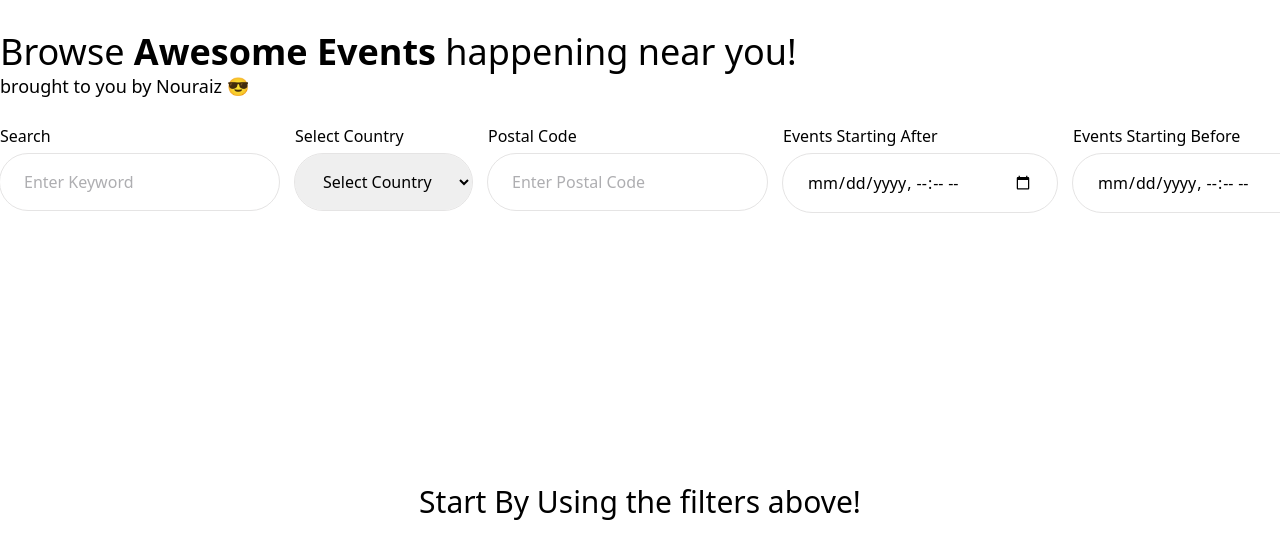
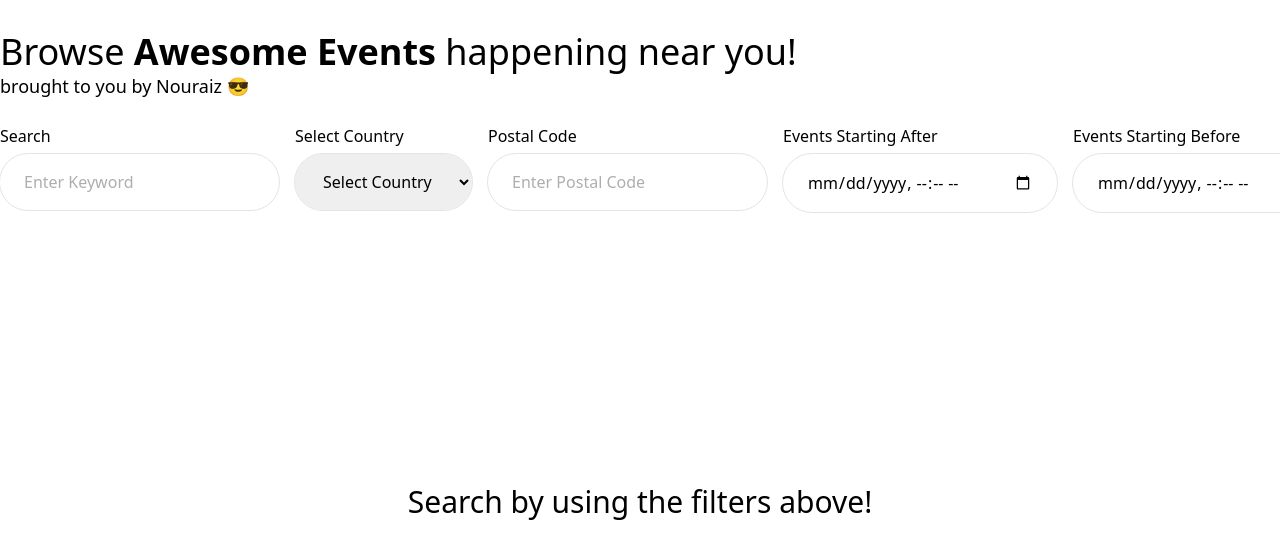
Before and after one commit to nouraizasad/visory-challenge-web, an Angular app: page /events in a window 1280 px wide. Shown: the top 558 px of the page. Built offline with nearby package versions, Linux system fonts and the light colour scheme.

Commit message:
fallback for empty results added

```diff
--- a/src/app/modules/events/pages/search/search.component.html
+++ b/src/app/modules/events/pages/search/search.component.html
@@ -60,8 +60,9 @@
             <ng-template [ngTemplateOutlet]="loader" [ngTemplateOutletContext]="{appendClass: 'h-20 w-20 border-8'}"></ng-template>
         </div>
 
-        <div *ngIf="!isDirty" class="h-full flex items-center justify-center">
-            <div class="text-3xl">Start By Using the filters above!</div>
+        <div *ngIf="!events.length && !isLoading" class="h-full flex items-center justify-center fade-in-custom">
+            <div class="text-3xl" *ngIf="isDirty" >No results found 🥲 Try searching again.</div>
+            <div class="text-3xl" *ngIf="!isDirty">Search by using the filters above!</div>
         </div>
 
         <ng-template #cards>
--- a/src/app/modules/events/pages/search/search.component.ts
+++ b/src/app/modules/events/pages/search/search.component.ts
@@ -99,7 +99,7 @@ export class SearchComponent implements AfterViewInit {
         ...paginationParams,
       }
       const res = await this.eventsService.getEvents(queryParams);
-      this.events = res.data._embedded.events;
+      this.events = res.data._embedded?.events || [];
       this.pageLinks = res.data._links;
       console.log(this.events);
     } catch (error) {
```
